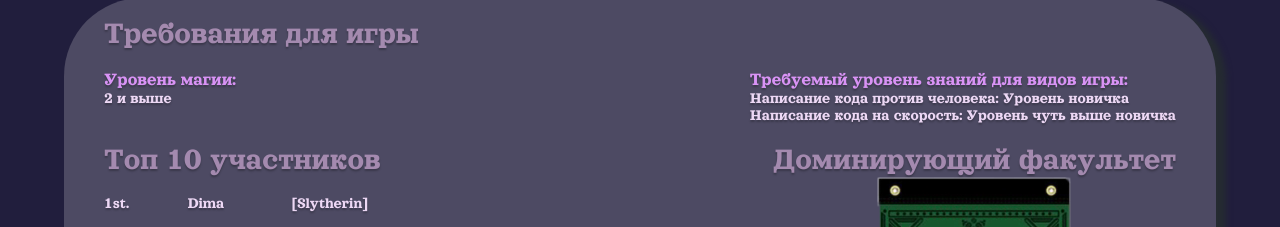
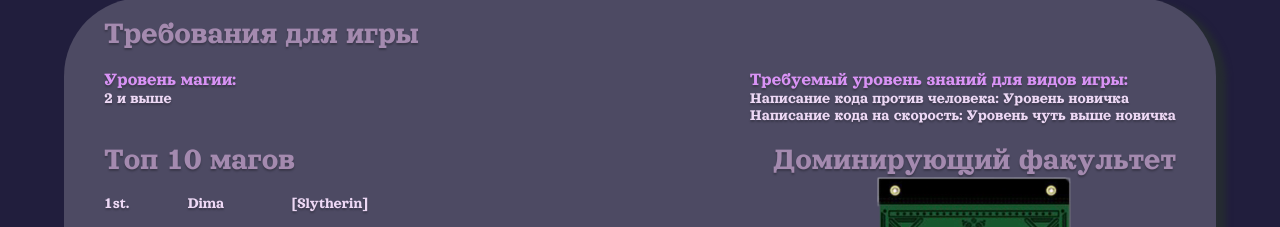
Before and after one commit to ShoshiDeveloper/ItHogwarts, a plain HTML site: page pages/Determining the level of magic.html in a window 1280 px wide. Shown: the part 1308-1535 px from the top of the page. Drawn offline with Linux system fonts and the light colour scheme.

Commit message:
Update Determining the level of magic.html

```diff
--- a/pages/Determining the level of magic.html
+++ b/pages/Determining the level of magic.html
@@ -58,7 +58,7 @@
         <br>
         <div class="rating_main_box">
           <div class="inner_list">
-            <h1>Топ 10 участников</h1>
+            <h1>Топ 10 магов</h1>
             <div class="the_list">
               <div class="content_list_1">
                 <br>
```
